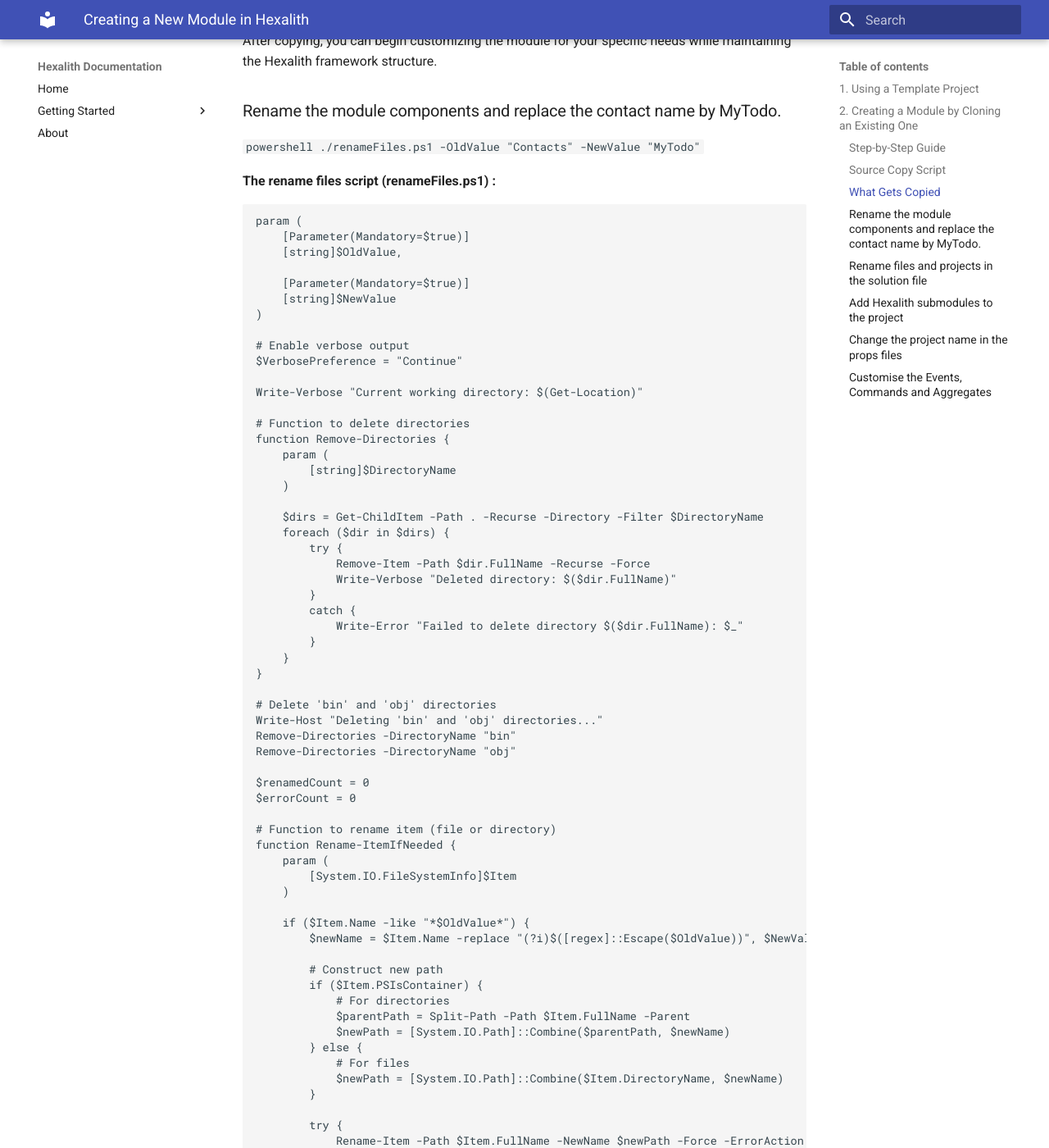
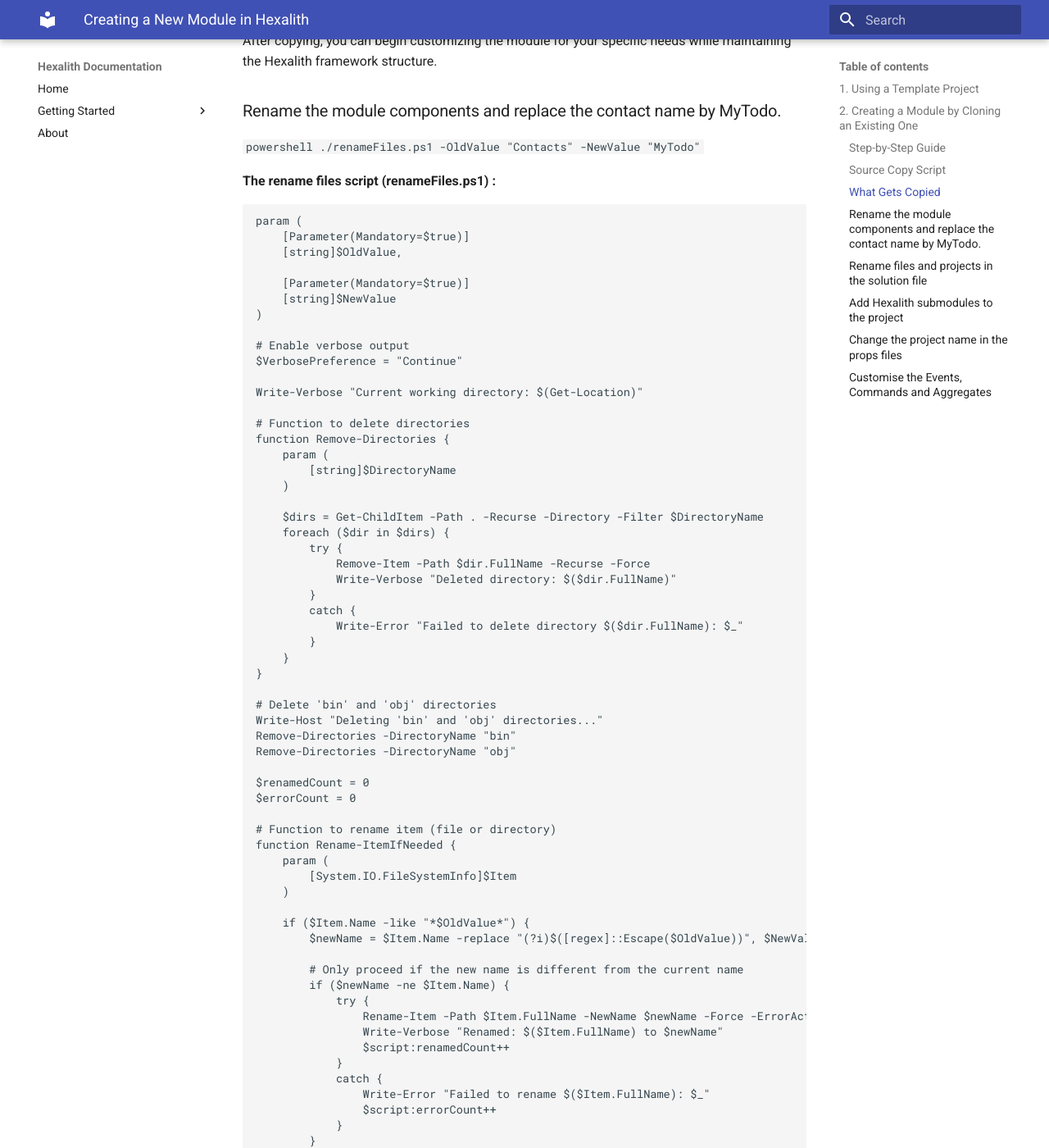
Before and after one commit to Hexalith/Hexalith.Docs, an MkDocs documentation site: the page built from docs/add-module.md, in a window 1280 px wide and 1400 px high, scrolled down 2219 px. Shown: the whole window at 82% size. Built offline with MkDocs 1.6.1 and Material for MkDocs 9.7.7, drawn with Linux system fonts in a browser that asks for light colours; some of the changed text lies outside the part shown.

Commit message:
Update add-module.md

```diff
--- a/docs/add-module.md
+++ b/docs/add-module.md
@@ -154,24 +154,20 @@ function Rename-ItemIfNeeded {
     if ($Item.Name -like "*$OldValue*") {
         $newName = $Item.Name -replace "(?i)$([regex]::Escape($OldValue))", $NewValue
 
-        # Construct new path
-        if ($Item.PSIsContainer) {
-            # For directories
-            $parentPath = Split-Path -Path $Item.FullName -Parent
-            $newPath = [System.IO.Path]::Combine($parentPath, $newName)
-        } else {
-            # For files
-            $newPath = [System.IO.Path]::Combine($Item.DirectoryName, $newName)
+        # Only proceed if the new name is different from the current name
+        if ($newName -ne $Item.Name) {
+            try {
+                Rename-Item -Path $Item.FullName -NewName $newName -Force -ErrorAction Stop
+                Write-Verbose "Renamed: $($Item.FullName) to $newName"
+                $script:renamedCount++
+            }
+            catch {
+                Write-Error "Failed to rename $($Item.FullName): $_"
+                $script:errorCount++
+            }
         }
-
-        try {
-            Rename-Item -Path $Item.FullName -NewName $newPath -Force -ErrorAction Stop
-            Write-Verbose "Renamed: $($Item.FullName) to $newPath"
-            $script:renamedCount++
-        }
-        catch {
-            Write-Error "Failed to rename $($Item.FullName): $_"
-            $script:errorCount++
+        else {
+            Write-Verbose "Skipping rename for $($Item.FullName) as new name would be identical"
         }
     }
 }
```
Also changed, not shown: other parts of docs/add-module.md (+1 -1 lines).
